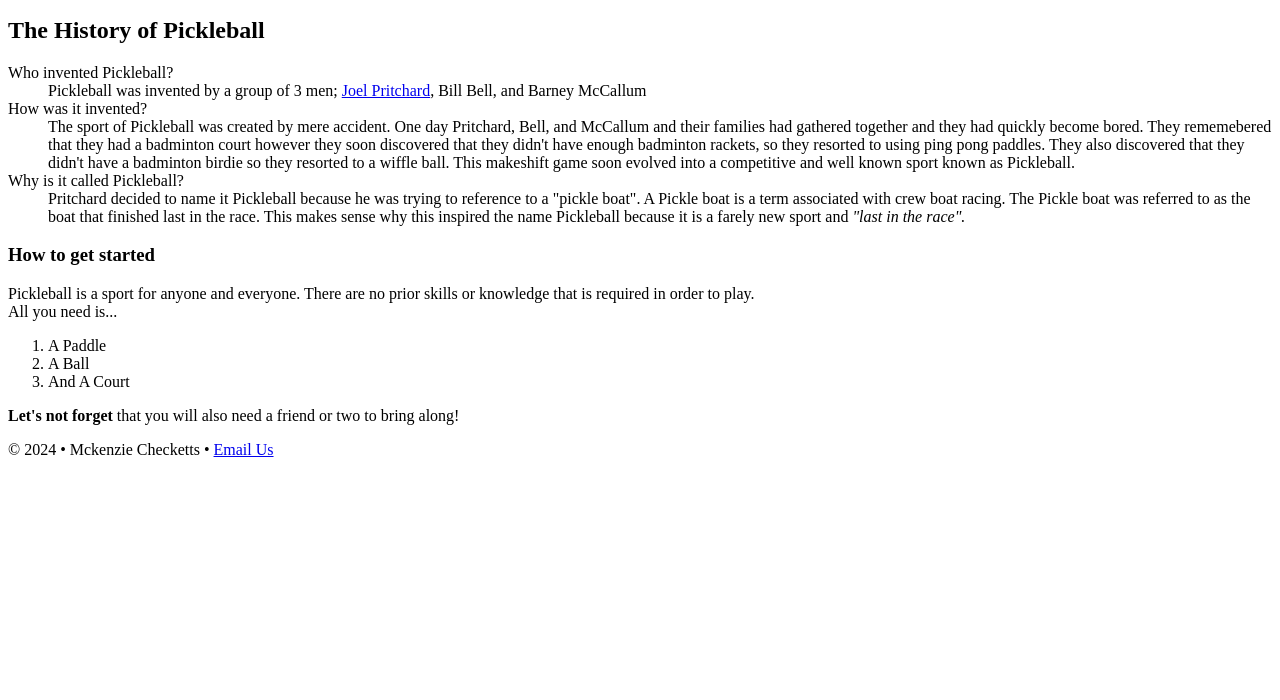
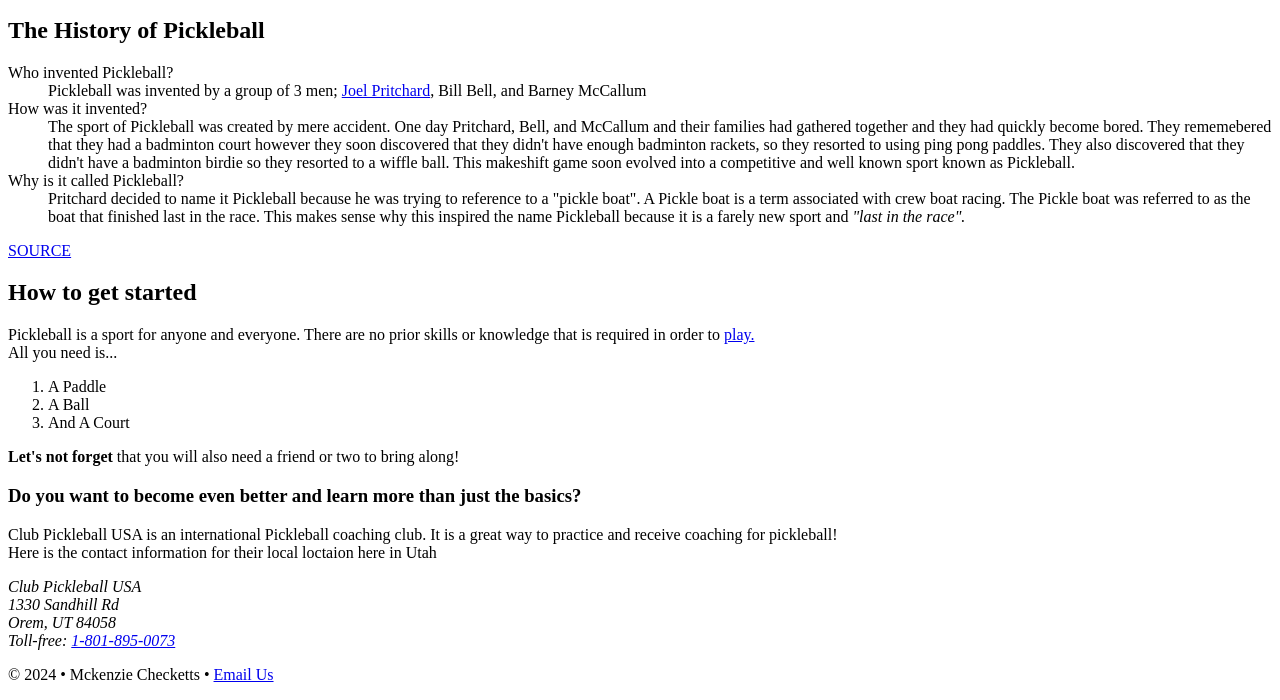
Before and after one commit to kenziechecketts/dwdd1600, a plain HTML site: page 03hand-coding/index.html in a window 1280 px wide. Shown: the part 305-1005 px from the top of the page. Before the commit the page ends 800 px from the top, so only its background shows below. Drawn offline with Linux system fonts and the light colour scheme.

Commit message:
Upload 03hand-coding

```diff
--- a/03hand-coding/index.html
+++ b/03hand-coding/index.html
@@ -16,7 +16,7 @@
         <!--Start of the page navigation-->
         <nav>
             <ul>
-                <li><a href="Pickleball.html">What is Pickleball?</a></li>
+                <li><a href="index.html">What is Pickleball?</a></li>
                 <li><a href="Rules.html">How to Play</a></li>
 
             </ul>
@@ -38,17 +38,25 @@
                 <dt>Why is it called Pickleball?</dt>
                 <dd>Pritchard decided to name it Pickleball because he was trying to reference to a "pickle boat". A Pickle boat is a term associated with crew boat racing. The Pickle boat was referred to as the boat that finished last in the race. This makes sense why this inspired the name Pickleball because it is a farely new sport and <em>"last in the race".</em></dd>
             </dl>
-
-        <h3>How to get started</h3>
-            <p>Pickleball is a sport for anyone and everyone. There are no prior skills or knowledge that is required in order to play.<br>
+                <p><a href="https://usapickleball.org" target="_blank" rel="noopener">SOURCE</a></p>
+        <h2>How to get started</h2>
+            <p>Pickleball is a sport for anyone and everyone. There are no prior skills or knowledge that is required in order to <a href="Rules.html#rule">play.</a><br>
                 All you need is...</p>
                 <ol>
                     <li>A Paddle</li>
                     <li>A Ball</li>
                     <li>And A Court</li>
                 </ol>
-
                 <p><strong>Let's not forget</strong> that you will also need a friend or two to bring along!</p>
+             <h3>Do you want to become even better and learn more than just the basics?</h3>
+                <p>Club Pickleball USA is an international Pickleball coaching club. It is a great way to practice and receive coaching for pickleball!<br>
+                    Here is the contact information for their local loctaion here in Utah</p>
+                <address>
+                Club Pickleball USA<br>
+                1330 Sandhill Rd<br>
+                Orem, UT 84058<br>
+                Toll-free: <a href="tel:8018950073">1-801-895-0073</a>
+                </address>
         </main>
         <!--Start of the page footer-->
         <footer>
```
Also changed, not shown: 03hand-coding/Rules.html (+3 -3 lines).
